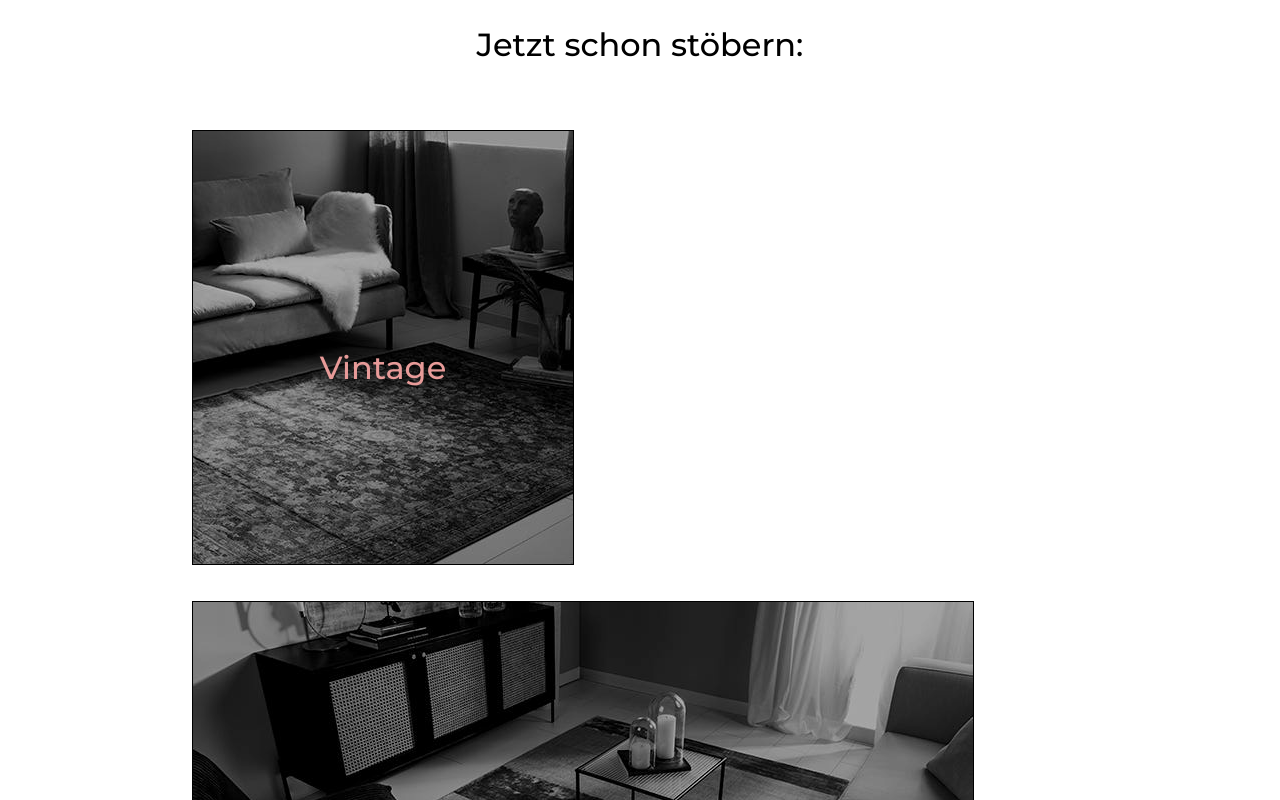
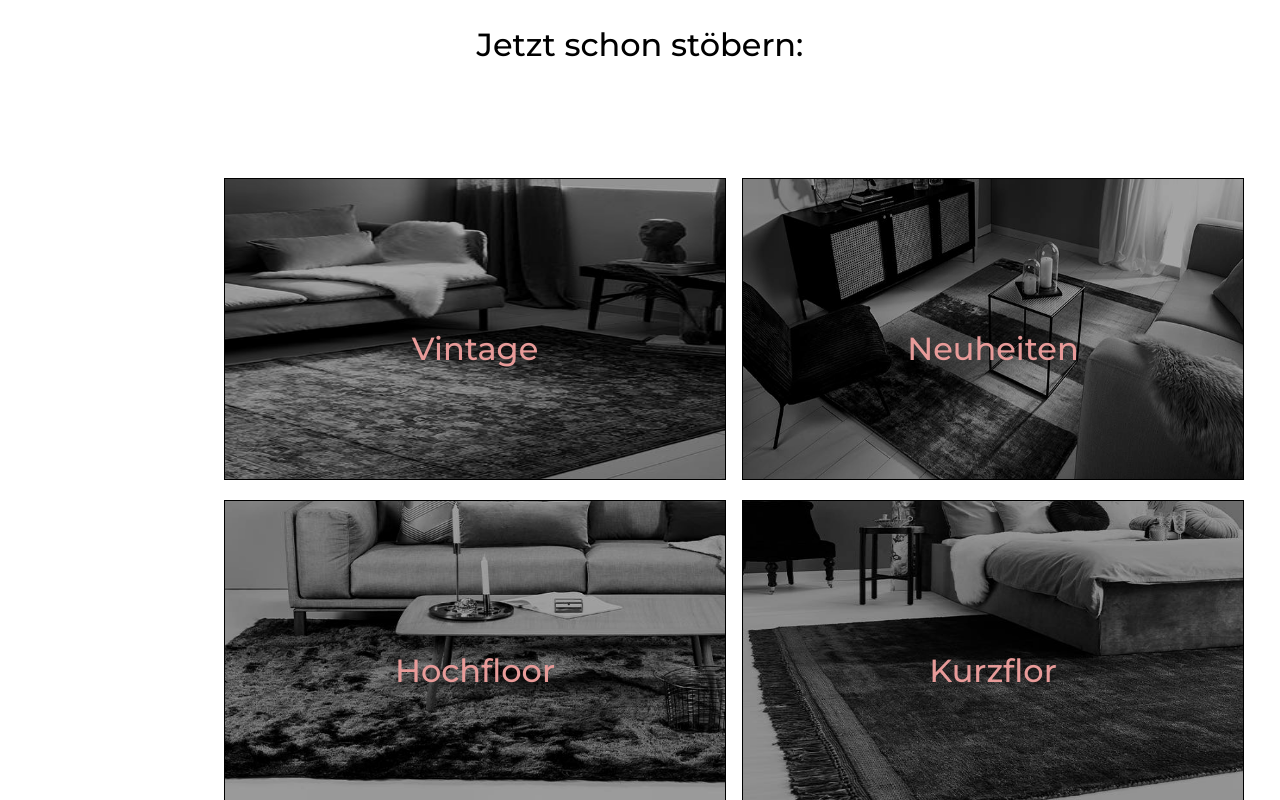
Before and after one commit to Alek-Jakim/landing-page-benuta, a React (Create React App) app: page / in a window 1280 px wide. Shown: the part 1220-2020 px from the top of the page. Built offline with nearby package versions, Linux system fonts and the light colour scheme; the HTML template or start-up script is replaced by a standard one.

Commit message:
fix: grid images now align proportionally, which is better than previously

```diff
--- a/src/index.css
+++ b/src/index.css
@@ -242,23 +242,33 @@ body {
 
 /*COMPONENT: ImageGrid*/
 
+
+
+
+
 .images-grid {
   display: flex;
   justify-content: center;
   align-items: center;
-  width: 70%;
+  width: 65%;
   margin: 0 auto;
 }
 
 .grid-wrapper {
   display: grid;
+  gap: 1em;
+  width: 100%;
+  grid-template-columns: 2fr 1fr;
+  grid-auto-flow: dense;
+  margin: 3rem auto;
+}
 
-  gap: 2em;
+
+.image-container {
   width: 100%;
-  grid-auto-flow: row;
-  justify-items: stretch;
-  align-items: stretch;
+  height: 100%;
 }
+
 
 .image-container > a {
   display: inline-block;
@@ -268,6 +278,8 @@ body {
 }
 
 .image-item {
+  width: 500px;
+  height: 300px;
   opacity: 0.7;
   -webkit-transition: all 1s ease-in-out;
   -moz-transition: all 1s ease;
@@ -288,8 +300,6 @@ body {
 
 
 
-/*Anchor Tag*/
-
 .image-container > a {
   position: relative;
   display: inline-block;
```
